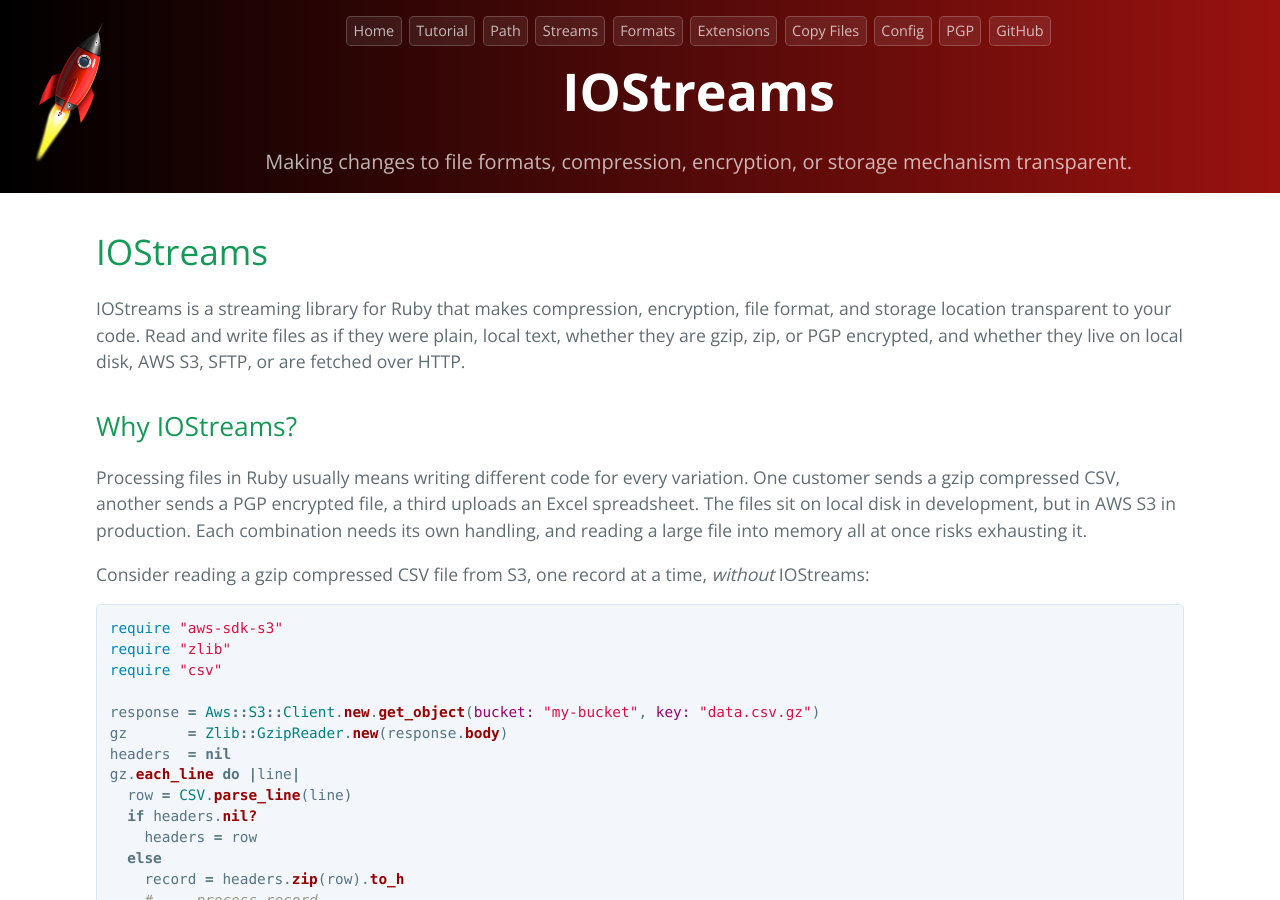
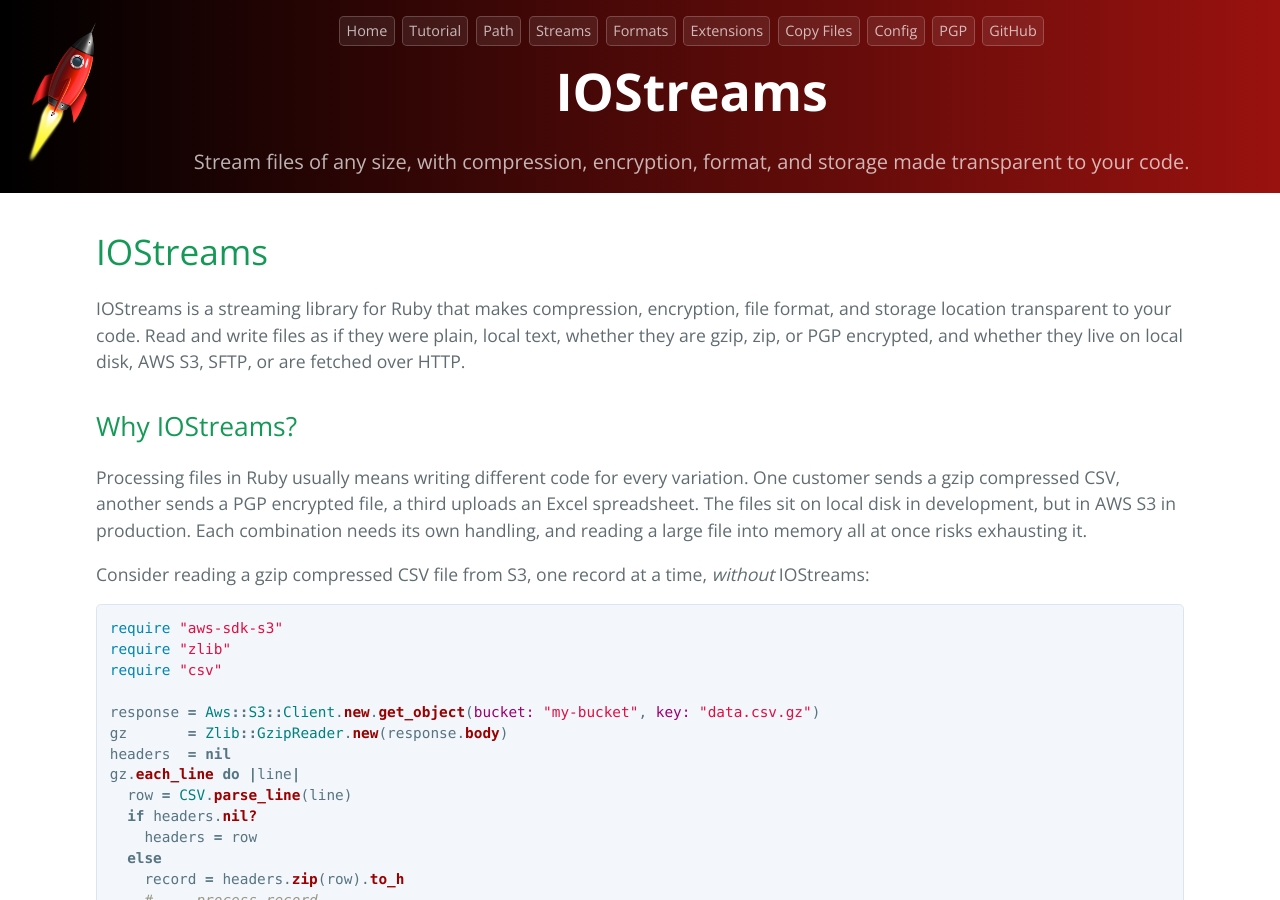
Before and after one commit to reidmorrison/iostreams, a Jekyll site: the page built from docs/index.md, in a window 1280 px wide and 900 px high. Built offline with Jekyll 4.4.1, drawn with Linux system fonts in a browser that asks for light colours; our own code applies the rules of GitHub Pages for plain Markdown files.

Commit message:
Documentation Updates

```diff
--- a/docs/_layouts/default.html
+++ b/docs/_layouts/default.html
@@ -2,9 +2,11 @@
 <html lang="en-us">
 <head>
   <meta charset="UTF-8">
-  <meta name="description" content="IOStreams: Input and Output streaming for Ruby">
-  <title>IOStreams: Input and Output streaming for Ruby</title>
+  <meta name="description" content="IOStreams: stream files of any size in Ruby, with compression, encryption, file format, and storage location transparent to your code.">
+  <title>IOStreams: streaming I/O for Ruby with transparent compression, encryption, and storage</title>
   <meta name="viewport" content="width=device-width, initial-scale=1">
+  <link rel="icon" href="images/favicon.ico">
+  <link rel="apple-touch-icon" href="images/apple-touch-icon.png">
   <link rel="stylesheet" type="text/css" href="stylesheets/normalize.css" media="screen">
   <link href='http://fonts.googleapis.com/css?family=Open+Sans:400,700' rel='stylesheet' type='text/css'>
   <link rel="stylesheet" type="text/css" href="stylesheets/stylesheet.css" media="screen">
@@ -19,7 +21,7 @@
     <td>
     <td>
       <a href="http://rocketjob.io/">
-        <img src="images/rocket/rocket-icon-256.png" alt="Rocket Job" class="header-image">
+        <img src="images/rocket-icon-256.png" alt="Rocket Job" class="header-image">
       </a>
     </td>
     <td>
@@ -34,7 +36,7 @@
       <a href="pgp.html" class="btn">PGP</a>
       <a href="https://github.com/reidmorrison/iostreams" class="btn">GitHub</a>
       <h1 class="project-name">IOStreams</h1>
-      <h2 class="project-tagline">Making changes to file formats, compression, encryption, or storage mechanism transparent.</h2>
+      <h2 class="project-tagline">Stream files of any size, with compression, encryption, format, and storage made transparent to your code.</h2>
     </td>
     </tr>
   </table>
```
Also changed, not shown: README.md, docs/apple-touch-icon.png (added), docs/favicon.ico (added), docs/images/apple-touch-icon.png (added), docs/images/favicon.ico (added), docs/images/rocket-icon-256.png (renamed from docs/images/rocket/rocket-icon-256.png), docs/images/rocket/rocket-icon-128x128.png (deleted), docs/images/rocket/rocket-icon-256x256.png (deleted), docs/images/rocket/rocket-icon-3.png (deleted), docs/images/rocket/rocket-icon-4.png (deleted), docs/images/rocket/rocket-icon-512x512.png (deleted), docs/images/rocket/rocket-icon-600x1200.png (deleted), docs/images/rocket/rocket-icon-64x64.png (deleted), iostreams.gemspec, 5 other files.
